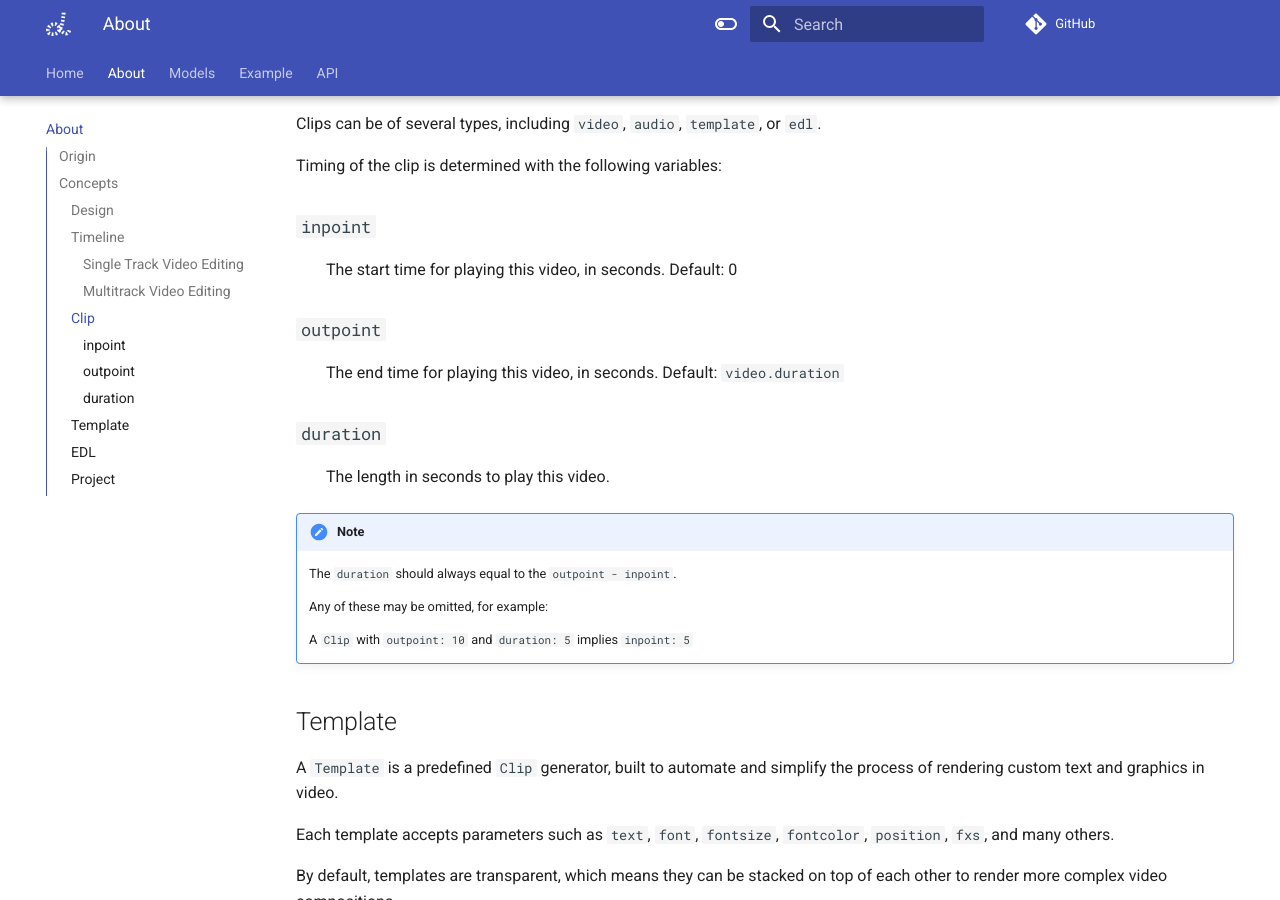
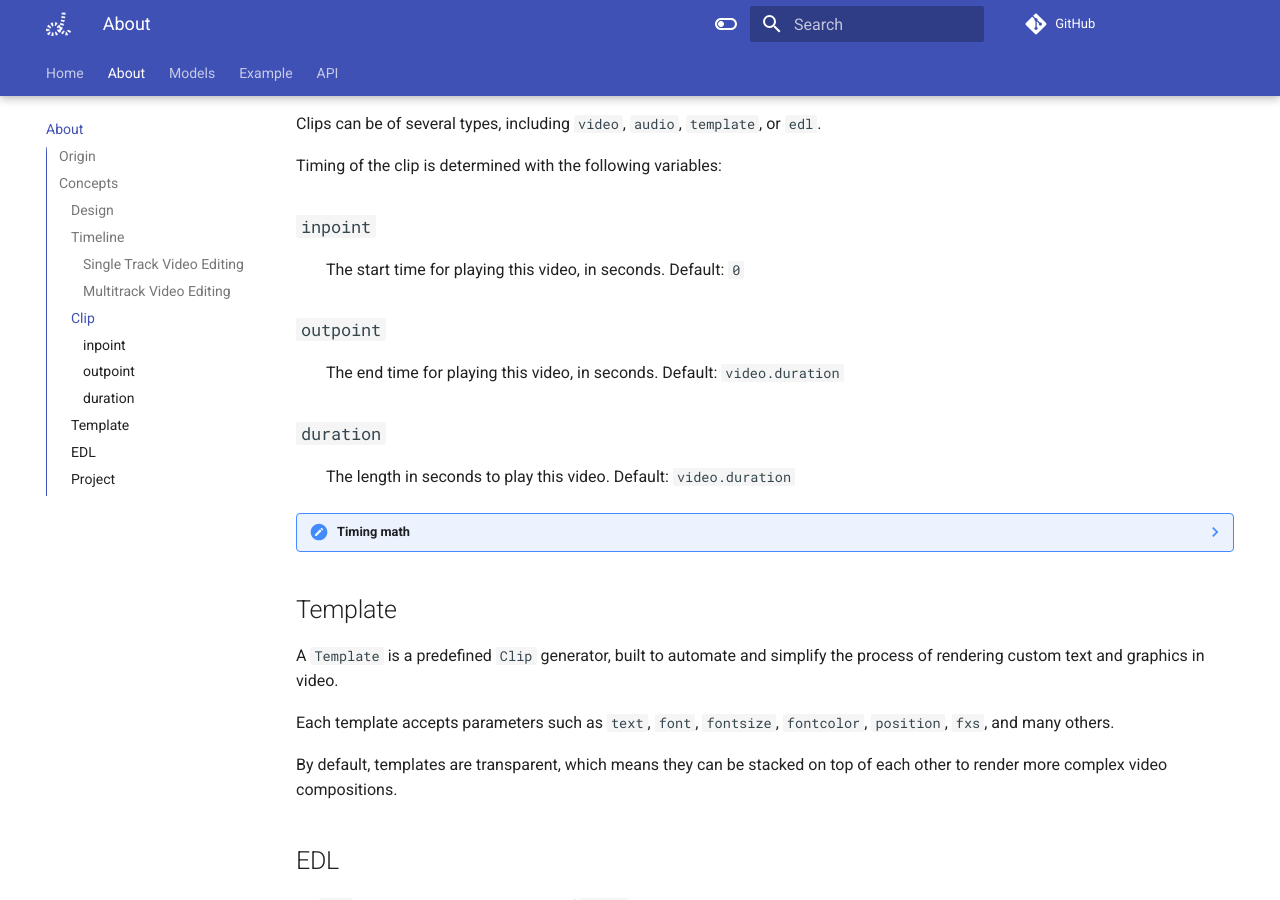
Before and after one commit to quaternionmedia/alfred, an MkDocs documentation site: the page built from docs/about.md, in a window 1280 px wide and 900 px high, scrolled down 1428 px. Built offline with MkDocs 1.6.1 and Material for MkDocs 9.7.7, drawn with Linux system fonts in a browser that asks for light colours; comment, search, counter and statistics services are not loaded.

Commit message:
collapsable admonitions

```diff
--- a/docs/about.md
+++ b/docs/about.md
@@ -45,15 +45,15 @@ Clips can be of several types, including `video`, `audio`, `template`, or `edl`.
 Timing of the clip is determined with the following variables:
 
 ### `inpoint`
-: The start time for playing this video, in seconds. Default: 0
+: The start time for playing this video, in seconds. Default: `0`
 
 ### `outpoint`
 : The end time for playing this video, in seconds. Default: `video.duration`
 
 ### `duration`
-: The length in seconds to play this video.
+: The length in seconds to play this video. Default: `video.duration`
 
-!!! Note
+??? note "Timing math"
     The `duration` should always equal to the `outpoint - inpoint`.
 
     Any of these may be omitted, for example:
--- a/mkdocs.yml
+++ b/mkdocs.yml
@@ -20,6 +20,8 @@ markdown_extensions:
       emoji_generator: !!python/name:materialx.emoji.to_svg
   - def_list
   - admonition
+  - pymdownx.details
+
 theme:
   name: material
   logo: assets/al-white.png
```
